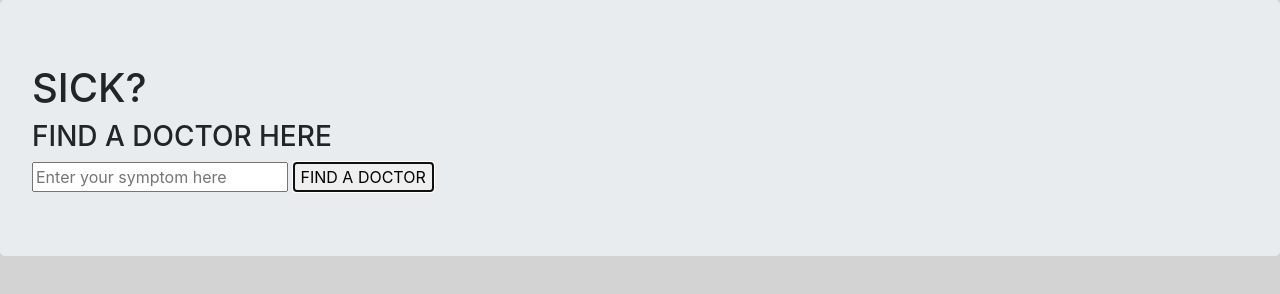
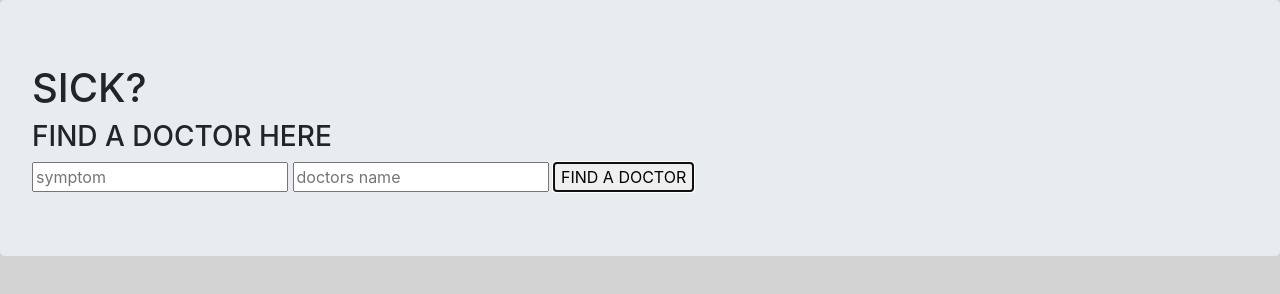
Before and after one commit to lioness3/doctor, a website built with webpack: page src/index.html in a window 1280 px wide. Both pictures are taken after a click on the button "FIND A DOCTOR". Built offline with nearby package versions, Linux system fonts and the light colour scheme; no server answers.

Commit message:
add search for name

```diff
--- a/src/business.js
+++ b/src/business.js
@@ -1,5 +1,5 @@
 export class DoctorName{
-  async getName(userSymptom) {
+  async getName(docName, userSymptom) {
     try {
       let nameResponse = await fetch(`https://api.betterdoctor.com/2016-03-01/doctors?${docName}&query=${userSymptom}&user_location=45.5051%2C122.6750&skip=0&limit=10&user_key=262c57b8c7d02a5e7fab8baba2a526b4`);
       let jsonifiedResponse = await nameResponse.json();
--- a/src/index.html
+++ b/src/index.html
@@ -10,7 +10,8 @@
       <div class="input">
         <h1>SICK?</h1>
         <h3>FIND A DOCTOR HERE</h3>
-        <input id="symptom" type="text" placeholder="Enter your symptom here">
+        <input id="symptom" type="text" placeholder="symptom" name="input">
+        <input id="name" type="text" placeholder="doctors name" name="input">
         <button id="symptomButton" type="button">FIND A DOCTOR</button>
       </div>
       <div id="showDoctor">
--- a/src/main.js
+++ b/src/main.js
@@ -15,12 +15,12 @@ $(document).ready(function(){
     $("#name").val('');
     (async () => {
               let doctor = new DoctorName();
-              const nameResponse = await doctor.getName(userSymptom);
+              const nameResponse = await doctor.getName(docName, userSymptom);
               getPath(nameResponse);
             })();
             function getPath(nameResponse) {
             $("#showDoctor").text(`Here is a list of doctors in the Portland area:
-               ${nameResponse.data[0].practices[0].name}`);
+               ${nameResponse.data[0].practices[0]}`);
                console.log(nameResponse);
 
           }
```
